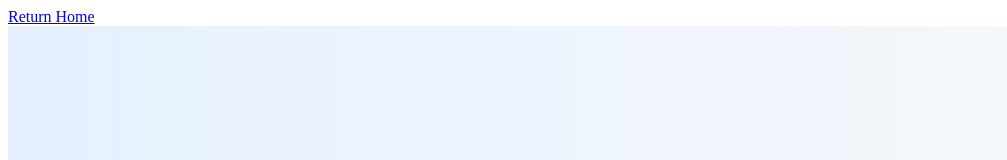
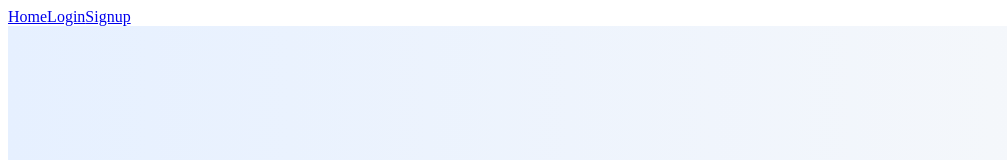
Before and after one commit to Jad-Atieh/SOEN-341-Project-Fall-2025, a React (Vite) app in the folder frontend/: page / in a window 1280 px wide. Shown: the top 160 px of the page, without its empty margins (0-1007 px from the left). Built offline with nearby package versions, Linux system fonts and the light colour scheme.

Commit message:
implemented Logout Button

```diff
--- a/frontend/src/App.jsx
+++ b/frontend/src/App.jsx
@@ -1,8 +1,7 @@
 import React from "react";
-import { BrowserRouter, Routes, Route, Navigate, Link } from "react-router-dom";
-import { ToastContainer } from "react-toastify";
+import { BrowserRouter, Routes, Route, Navigate, Link, useNavigate } from "react-router-dom";
+import { ToastContainer, toast } from "react-toastify";
 import "react-toastify/dist/ReactToastify.css";
-
 
 // Pages
 import Signup from "./pages/Signup";
@@ -15,42 +14,55 @@ import Home from "./pages/Home";
 // Components
 import ProtectedRoute from "./components/ProtectedRoute";
 
-// Logout function
+// logout function
 function Logout() {
-  localStorage.clear(); // Clear tokens
-  return <Navigate to="/login" />; // Redirect to login
+  localStorage.clear();
+  toast.info("You have signed out!");
+  return <Navigate to="/login" />;
+}
+
+function Navbar() {
+  const navigate = useNavigate();
+  const isLoggedIn = !!localStorage.getItem("access_token");
+
+  const handleLogout = () => {
+    localStorage.clear();
+    toast.success("Logged out successfully!");
+    navigate("/login");
+  };
+
+  return (
+    <nav className="nav-bar">
+      <Link to="/">Home</Link>
+
+      {isLoggedIn ? (
+        <>
+          <Link to="/events">Events</Link>
+          <button onClick={handleLogout} className="logout-btn">Sign Out</button>
+        </>
+      ) : (
+        <>
+          <Link to="/login">Login</Link>
+          <Link to="/signup">Signup</Link>
+        </>
+      )}
+    </nav>
+  );
 }
 
 function App() {
   return (
     <BrowserRouter>
+      <ToastContainer position="top-right" autoClose={3000} />
+      <Navbar />
 
-    <ToastContainer
-            position="top-right"
-            autoClose={3000}
-            hideProgressBar={false}
-            newestOnTop
-            closeOnClick
-            pauseOnHover
-          />
-
-      <nav>
-        <Link to="/"> Return Home</Link>
-      </nav>
       <Routes>
-        {/* Home page defaults to EventsList for logged-in users */}
         <Route path="/" element={<Home />} />
-        <Route path="/events" element={<ProtectedRoute> <EventsList /> </ProtectedRoute>} />
-
-        {/* Authentication routes */}
+        <Route path="/events" element={<ProtectedRoute><EventsList /></ProtectedRoute>} />
         <Route path="/login" element={<Login />} />
         <Route path="/signup" element={<Signup />} />
         <Route path="/logout" element={<Logout />} />
-
-        {/* Admin dashboard (protected) */}
-        <Route path="/admin" element={<ProtectedRoute> <AdminDashboard /> </ProtectedRoute>} />
-
-        {/* 404 page */}
+        <Route path="/admin" element={<ProtectedRoute><AdminDashboard /></ProtectedRoute>} />
         <Route path="*" element={<NotFound />} />
       </Routes>
     </BrowserRouter>
```
